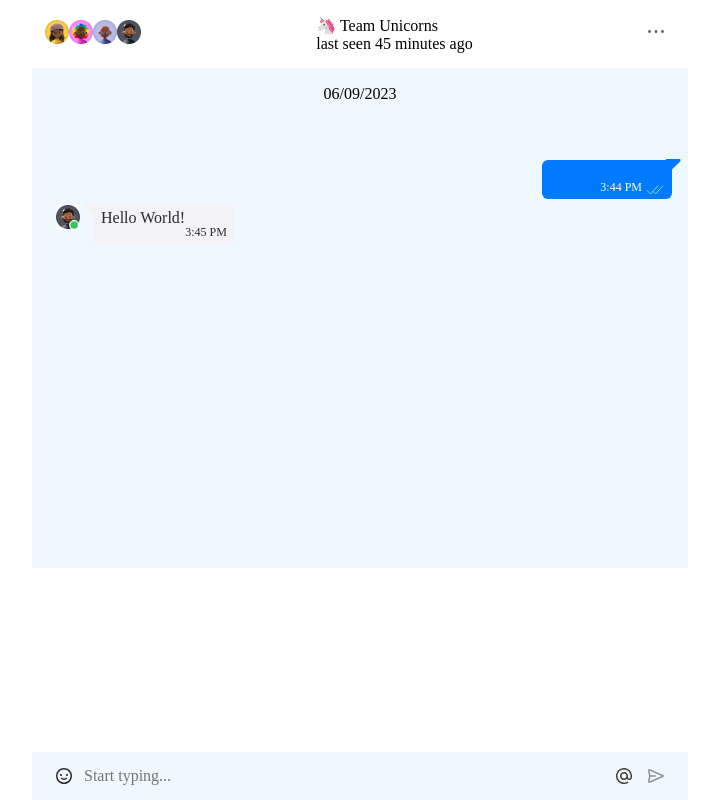
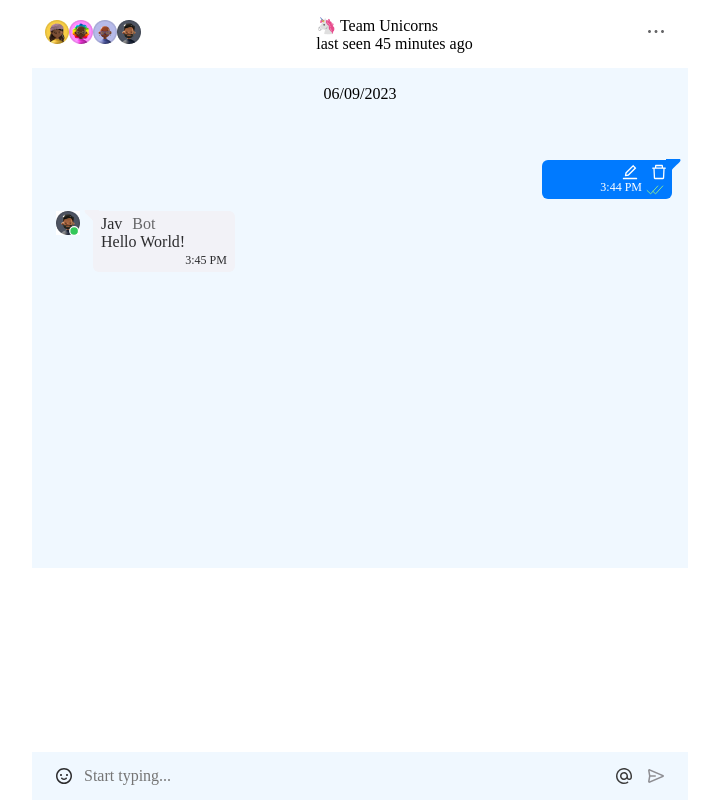
Before and after one commit to Progprofesion/Chat-bot, a Next.js app: page / in a window 1280 px wide. Both pictures are taken after a click on the button 936 px from the left and 776 px from the top of the page. Shown: the whole page, without its empty margins (280-999 px from the left). Built offline with nearby package versions, Linux system fonts and the light colour scheme.

Commit message:
removeMessage

```diff
--- a/components/BotMessage.tsx
+++ b/components/BotMessage.tsx
@@ -28,7 +28,13 @@ const Message = ({ time, message }: { time: string; message: string }) => {
           />
         </svg>
       </div>
-      <div className={styles.content}>{message}</div>
+      <div className={styles.content}>
+        <div className={styles.titleWrapp}>
+          <p className={styles.name}>Jav</p>
+          <p className={styles.workStatus}>Bot</p>
+        </div>
+        {message}
+      </div>
       <div className={styles.time}>
         <div>{time}</div>
       </div>
--- a/components/Footer.tsx
+++ b/components/Footer.tsx
@@ -13,6 +13,7 @@ const Footer = () => {
   const addMessage = useStore((state) => state.addMessage);
   const changeIsbot = useStore((state) => state.changeIsbot);
   const isBotMessage = useStore((state) => state.isBotMessage);
+  const removeMessage = useStore((state) => state.removeMessage);
   let time = dayjs().format("h:mm A");
 
   const onClick = (): void => {
@@ -28,7 +29,7 @@ const Footer = () => {
     }
     let data = JSON.stringify(messages);
     localStorage.setItem("messages", data);
-  }, [isBotMessage]);
+  }, [messages]);
 
   return (
     <footer className={styles.footer}>
--- a/components/Message.tsx
+++ b/components/Message.tsx
@@ -1,9 +1,23 @@
+import { useState } from "react";
 import Image from "next/image";
+import { DeleteOutlined, EditOutlined } from "@ant-design/icons";
 import styles from "../styles/Message.module.css";
 import mark from "../assets/icons/Frame 2882.svg";
-import bubbleTip from "../assets/icons/bubbleTip.svg";
+import useStore from "../store";
 
-const Message = ({ time, message }: { time: string; message: string }) => {
+const Message = ({
+  time,
+  message,
+  id,
+}: {
+  time: string;
+  message: string;
+  id: number;
+}) => {
+  const removeMessage = useStore((state) => state.removeMessage);
+  const editMessage = useStore((state) => state.editMessage);
+  const [currEditMessage, setcurrEditMessage] = useState("");
+  console.log(currEditMessage);
   return (
     <div className={styles.message}>
       <div className={styles.bubbleTip}>
@@ -21,10 +35,26 @@ const Message = ({ time, message }: { time: string; message: string }) => {
           <rect width="6" height="12" fill="#007AFF" />
         </svg>
       </div>
-      <div className={styles.content}>{message}</div>
+      <div className={styles.content}>
+        {message}
+        {/* <input
+          value={currEditMessage}
+          onChange={(e) => setcurrEditMessage(e.target.value)}
+          className={styles.editInput}
+          type="text"
+        /> */}
+      </div>
       <div className={styles.time}>
         <div>{time}</div>
         <Image className={styles.mark} src={mark} alt="Mark" />
+      </div>
+      <div className={styles.buttonWrapp}>
+        <button className={styles.editBtn} onClick={(e) => editMessage(id)}>
+          <EditOutlined />
+        </button>
+        <button className={styles.removeBtn} onClick={(e) => removeMessage(id)}>
+          <DeleteOutlined />
+        </button>
       </div>
     </div>
   );
--- a/components/Messages.tsx
+++ b/components/Messages.tsx
@@ -6,14 +6,13 @@ import styles from "../styles/Messages.module.css";
 const Messages = () => {
   const messages = useStore((state) => state.messages);
   let data = dayjs().format("DD/MM/YYYY");
-  const isBotMessage = useStore((state) => state.isBotMessage);
+
   return (
     <section className={styles.messages}>
       <div className={styles.currentTime}>{data}</div>
       <ul className={styles.messagesWrapp}>
         {messages
           ? messages.map((message) => {
-              console.log(message);
               return (
                 <div
                   className={
@@ -24,7 +23,11 @@ const Messages = () => {
                   {message.isBot ? (
                     <BotMessage message={message.message} time={message.time} />
                   ) : (
-                    <Message message={message.message} time={message.time} />
+                    <Message
+                      message={message.message}
+                      time={message.time}
+                      id={message.id}
+                    />
                   )}
                 </div>
               );
--- a/package.json
+++ b/package.json
@@ -10,6 +10,7 @@
   "author": "",
   "license": "ISC",
   "dependencies": {
+    "@ant-design/icons": "^5.2.6",
     "dayjs": "^1.11.9",
     "next": "^13.4.19",
     "react": "^18.2.0",
--- a/store/index.ts
+++ b/store/index.ts
@@ -17,6 +17,8 @@ interface UseStore {
     isBot: boolean;
   }) => void;
   changeIsbot: (boolean: boolean) => void;
+  removeMessage: (id: number) => void;
+  editMessage: (id: number) => void;
 }
 
 let res = getFromLocalStorage("messages")
@@ -42,5 +44,13 @@ const useStore = create<UseStore>((set) => ({
     set((state) => ({
       isBotMessage: (state.isBotMessage = boolean),
     })),
+  removeMessage: (id) =>
+    set((state) => ({
+      messages: state.messages.filter((message) => message.id !== id),
+    })),
+  editMessage: (message) =>
+    set((state) => ({
+      // messages:
+    })),
 }));
 export default useStore;
--- a/styles/BotMessage.module.css
+++ b/styles/BotMessage.module.css
@@ -2,16 +2,28 @@
     display: flex;
     justify-content: space-between;
     position: relative;
-    margin-top: 6px;
+    margin-top: 12px;
     margin-left: 61px;
     min-width: 130px;
     max-width: 315px;
+    min-height: 61px;
     background: #F2F2F7;
     padding: 4px 8px;
     border-radius: 6px;
     color: #2C2C2E;
-    min-height: 39px;
     word-wrap: break-word;
+}
+
+.titleWrapp {
+    display: flex;
+}
+
+.name {
+    margin-right: 10px;
+}
+
+.workStatus {
+    color: #666668;
 }
 
 .avatar {
--- a/styles/Message.module.css
+++ b/styles/Message.module.css
@@ -32,3 +32,16 @@
     right: -9px;
     top: -3px;
 }
+
+.buttonWrapp {
+    display: flex;
+    justify-content: space-between;
+    width: 45px;
+    position: absolute;
+    right: 5px;
+}
+
+.editInput {
+    background-color: rgba(53, 98, 137, 0.491);
+    padding-left: 7px;
+}
```
Also changed, not shown: components/Button.tsx (added, +13 -0 lines), 1 other file (tests, documents, lock files or other folders).
